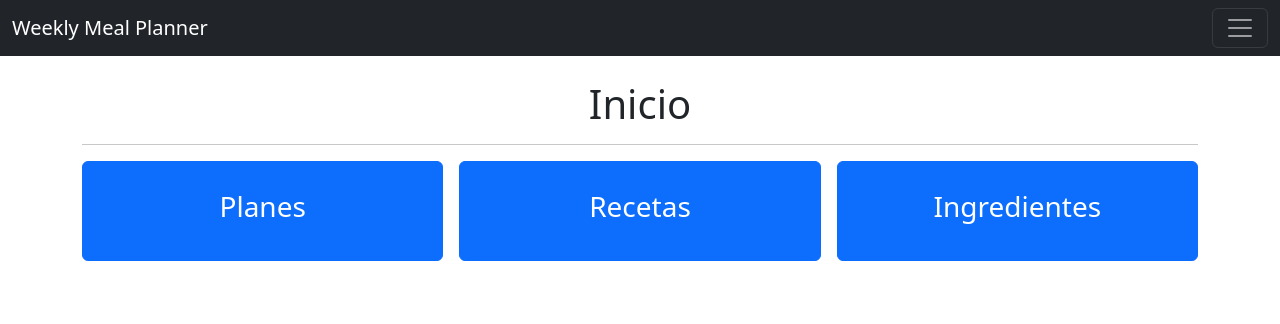
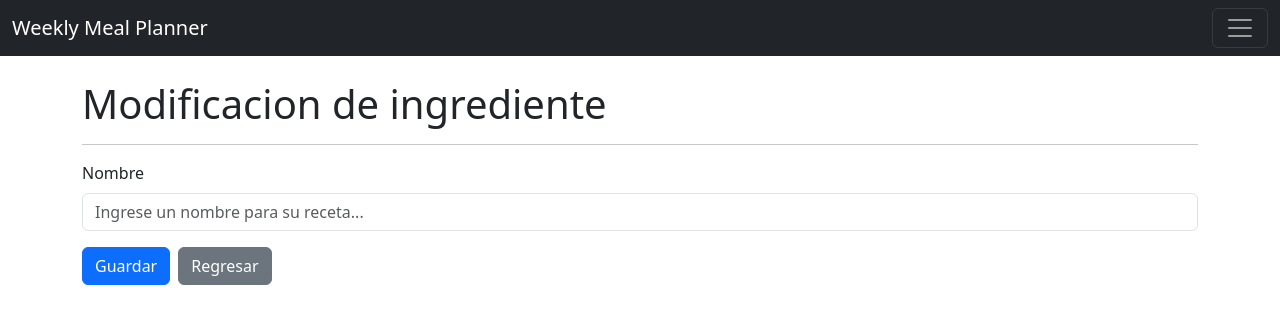
Before and after one commit to ffleita/weekly-meal-planner, a React (Vite) app: page /ingredientes/editar-ingrediente/1 in a window 1280 px wide. Shown: the top 324 px of the page. Built offline with nearby package versions, Linux system fonts and the light colour scheme; no server answers; sample sign-in values are in the browser's storage.

Commit message:
Agrego opcion editar ingrediente, completo comportamientos de pagina de ingredientes

```diff
--- /dev/null
+++ b/src/pages/EditarIngredientePage.jsx
@@ -0,0 +1,81 @@
+import React, { useEffect, useState } from 'react'
+import { PrivatePagesLayout } from '../layouts/PrivatePagesLayout'
+import api from '../api/axiosInstance';
+import { useNavigate, useParams } from 'react-router-dom';
+import { useForm } from '../hooks/useForm';
+import { useIsMobile } from '../hooks/isMobile';
+
+const initialForm = {
+    id: -1,
+    nombre: ''
+}
+
+const formValidations = {
+    nombre: [(value) => value.length >= 0, 'El nombre es obligatorio']
+}
+
+export const EditarIngredientePage = () => {
+
+    const {idIngrediente} = useParams();
+
+    const navigate = useNavigate();
+
+    const isMobile = useIsMobile();
+
+    const [formSubmitted, setFormSubmitted] = useState(false);
+    const {nombre, formState, setFormState, isFormValid, onInputChange, nombreValid} = useForm(initialForm, formValidations);
+
+    useEffect(() => {
+        loadIngredienteData(idIngrediente);
+    }, [idIngrediente])
+
+    const loadIngredienteData = async (id) => {
+        setFormState((await api.get(`/ingredientes/${id}`)).data);
+    }
+
+    const handleGoBack = (e) => {
+        e.preventDefault();
+        navigate(-1);
+    }
+
+    const handleSubmit = async(e) => {
+        e.preventDefault();
+        setFormSubmitted(true);
+        if (!isFormValid) return;
+        try {
+            await api.put('/ingredientes', formState);
+            navigate('/ingredientes?modificationSucceded=true')
+        } catch (error) {
+            console.log(error);
+        }
+    }
+
+    return (
+        <PrivatePagesLayout>
+            <br />
+            <h1>Modificacion de ingrediente</h1>
+            <hr />
+            <form onSubmit={handleSubmit}>
+                <div className="row mb-3">
+                    <div className='col'>
+                        <label htmlFor="nombre" className="form-label">Nombre</label>
+                        <input
+                            type="text"
+                            className={`form-control ${nombreValid && formSubmitted ? 'is-invalid' : ''}`}
+                            name="nombre"
+                            id="nombre"
+                            value={nombre}
+                            onChange={onInputChange}
+                            placeholder="Ingrese un nombre para su receta..."
+                        />
+                        {nombreValid && formSubmitted && <div className="invalid-feedback">{nombreValid}</div>}
+                    </div>
+                </div>
+                {nombreValid && formSubmitted && <div className="invalid-feedback">{nombreValid}</div>}
+                <button type="submit" className={`btn btn-primary me-2 ${isMobile ? 'btn-sm w-100 mb-2' : ''}`}>Guardar</button>
+                <button type="button" className={`btn btn-secondary me-2  ${isMobile ? 'btn-sm w-100' : ''}`} onClick={handleGoBack}>Regresar</button>
+            </form>
+
+        </PrivatePagesLayout>
+    )
+}
--- a/src/pages/IngredientesPage.jsx
+++ b/src/pages/IngredientesPage.jsx
@@ -1,7 +1,6 @@
 import { useEffect, useState } from 'react'
 import { PrivatePagesLayout } from '../layouts/PrivatePagesLayout'
 import { useIsMobile } from '../hooks/isMobile'
-import { FormularioNuevoIngrediente } from '../components/FormularioNuevoIngrediente'
 import { useNavigate, useSearchParams } from 'react-router-dom'
 import api from '../api/axiosInstance'
 
@@ -9,12 +8,11 @@ export const IngredientesPage = () => {
 
     const [params, setParams] = useSearchParams();
 
-    const [creationSucceded, setCreationSucceded] = useState(params.get('creationSucceded'))
-
     const [listadoIngredientes, setListadoIngredientes] = useState([]);
-    const [showCreationForm, setShowCreationForm] = useState(false);
     const [searchTerm, setSearchTerm] = useState('');
     const [showCreationAlert, setShowCreationAlert] = useState(!!params.get('creationSucceded'));
+    const [showModificationAlert, setShowModificationAlert] = useState(!!params.get('modificationSucceded'));
+    const [showEliminationAlert, setShowEliminationAlert] = useState(false);
 
     const isMobile = useIsMobile();
     const navigate = useNavigate();
@@ -40,6 +38,7 @@ export const IngredientesPage = () => {
         try {
             await api.delete(`/ingredientes/${id}`);
             updateIngredientesList();
+            setShowEliminationAlert(true);
         } catch (error) {
             console.error('Error al eliminar el ingrediente:', error);
         }
@@ -49,12 +48,6 @@ export const IngredientesPage = () => {
     const handleClickCrearIngrediente = (event) => {
         event.preventDefault();
         navigate('/ingredientes/crear-ingrediente')
-    }
-
-    const handleShowList = (event) => {
-        event.preventDefault();
-        setShowCreationForm(false);
-        updateIngredientesList();
     }
 
     const handleGoBack = (e) => {
@@ -68,7 +61,17 @@ export const IngredientesPage = () => {
 
     const handleCloseAlert = (e) => {
         e.preventDefault();
+        setParams({});
         setShowCreationAlert(false);
+        setShowModificationAlert(false);
+        setShowEliminationAlert(false);
+    }
+
+    const handleEditarIngrediente = (e) => {
+        e.preventDefault();
+        const target = e.currentTarget;
+        const id = target?.dataset?.id;
+        navigate(`/ingredientes/editar-ingrediente/${id}`)
     }
 
     const ingredientesFiltrados = listadoIngredientes.filter(ingrediente =>
@@ -97,9 +100,13 @@ export const IngredientesPage = () => {
                     </button>
                 </div>
             </div>
-            {creationSucceded && showCreationAlert && (<div class="alert alert-info d-flex justify-content-between" role="alert">
-                Ingrediente creado correctamente
-                <button type="button" className="btn-close justify-self-end" aria-label="Close" onClick={handleCloseAlert}></button>
+            {(showCreationAlert || showModificationAlert) && (<div class="alert alert-info d-flex justify-content-between" role="alert">
+                {showCreationAlert ? 'Ingrediente creado correctamente' : 'Ingrediente modificado correctamente'}
+                <button type="button" className="btn-close btn-sm justify-self-end" aria-label="Close" onClick={handleCloseAlert}></button>
+            </div>)}
+            {showEliminationAlert && (<div class="alert alert-info d-flex justify-content-between" role="alert">
+                Ingrediente eliminado correctamente
+                <button type="button" className="btn-close btn-sm justify-self-end" aria-label="Close" onClick={handleCloseAlert}></button>
             </div>)}
             <div className='table-responsive fixed-table overflow-auto mb-3'>
                 <table className='table table-striped table-bordered text-center align-middle'>
@@ -114,7 +121,12 @@ export const IngredientesPage = () => {
                             <tr>
                                 <td scope='row'>{ingrediente.nombre}</td>
                                 <td>
-                                    <button className='btn btn-danger' data-id={ingrediente.id} onClick={handleEliminarIngrediente}>
+                                    <button className={`btn btn-primary me-2 ${isMobile ? 'btn-sm' : ''}`} data-id={ingrediente.id} onClick={handleEditarIngrediente}>
+                                        {
+                                            isMobile ? (<i class="bi bi-pencil-square"></i>) : ('Editar')
+                                        }
+                                    </button>
+                                    <button className={`btn btn-danger ${isMobile ? 'btn-sm' : ''}`} data-id={ingrediente.id} onClick={handleEliminarIngrediente}>
                                         {
                                             isMobile ? (<i className="bi bi-trash"></i>) : ('Borrar')
                                         }
--- a/src/routes/AppRoutes.jsx
+++ b/src/routes/AppRoutes.jsx
@@ -10,6 +10,7 @@ import { EditarRecetaPage } from '../pages/EditarRecetaPage'
 import { PlanesPage } from '../pages/PlanesPage'
 import { PlanDetailPage } from '../pages/PlanDetailPage'
 import { FormularioNuevoIngrediente } from '../components/FormularioNuevoIngrediente'
+import { EditarIngredientePage } from '../pages/EditarIngredientePage'
 
 export const AppRoutes = () => {
     return (
@@ -22,6 +23,7 @@ export const AppRoutes = () => {
             <Route path='/recetas/editar-receta/:idReceta' element={<EditarRecetaPage />} />
             <Route path='/ingredientes' element={<IngredientesPage />} />
             <Route path='/ingredientes/crear-ingrediente' element={<FormularioNuevoIngrediente />} />
+            <Route path='/ingredientes/editar-ingrediente/:idIngrediente' element={<EditarIngredientePage />} />
             <Route path='/planes' element={<PlanesPage />} />
             <Route path='/planes/:idPlan' element={<PlanDetailPage />} />
         </Routes>
```
